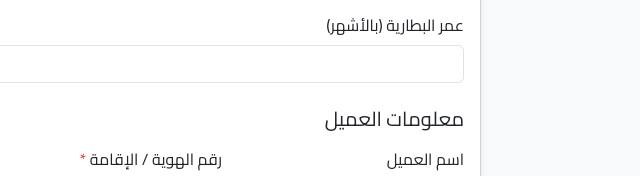
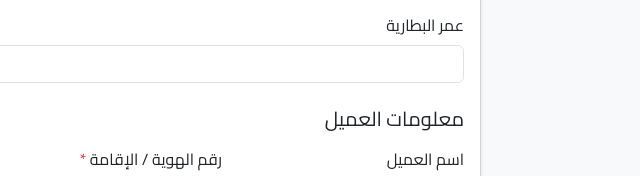
Before and after one commit to FLANsa/black-fingerprint, a website with bundled scripts: page add_used_phone.html in a window 1280 px wide. Shown: the part 811-987 px from the top of the page, 527-1167 px from the left. Built offline with nearby package versions, Linux system fonts and the light colour scheme; no server answers.

Commit message:
remove (بالأشهر) from battery age field label

```diff
--- a/add_used_phone.html
+++ b/add_used_phone.html
@@ -161,7 +161,7 @@
               </div>
 
               <div class="mb-3">
-                <label for="age" class="form-label">عمر البطارية (بالأشهر)</label>
+                <label for="age" class="form-label">عمر البطارية</label>
                 <input type="number" class="form-control" id="age" name="age" required>
               </div>
 
```
